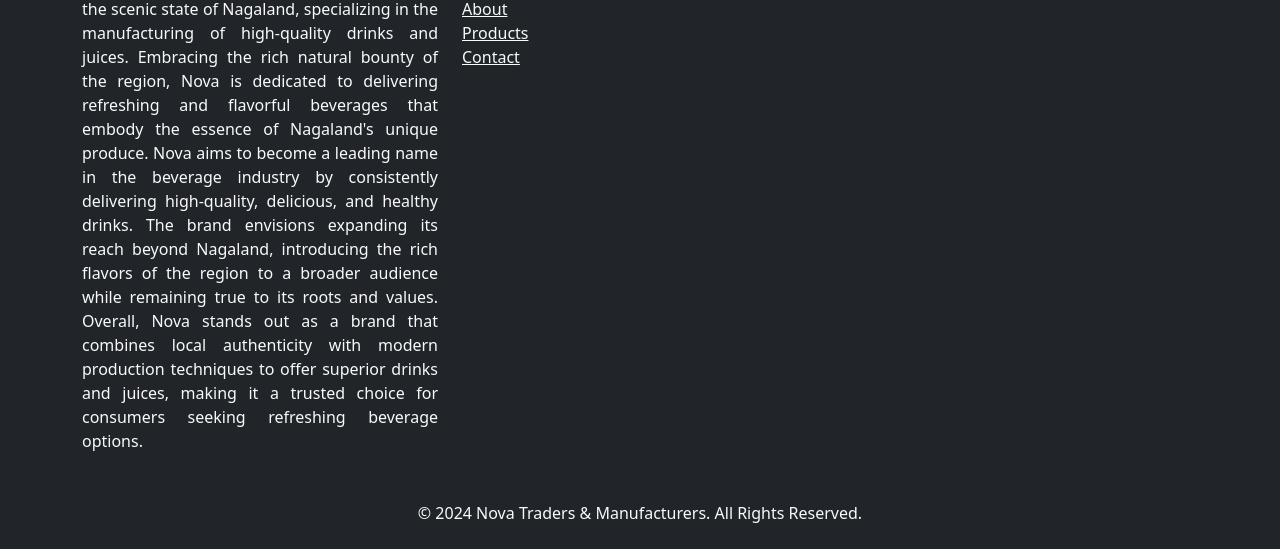
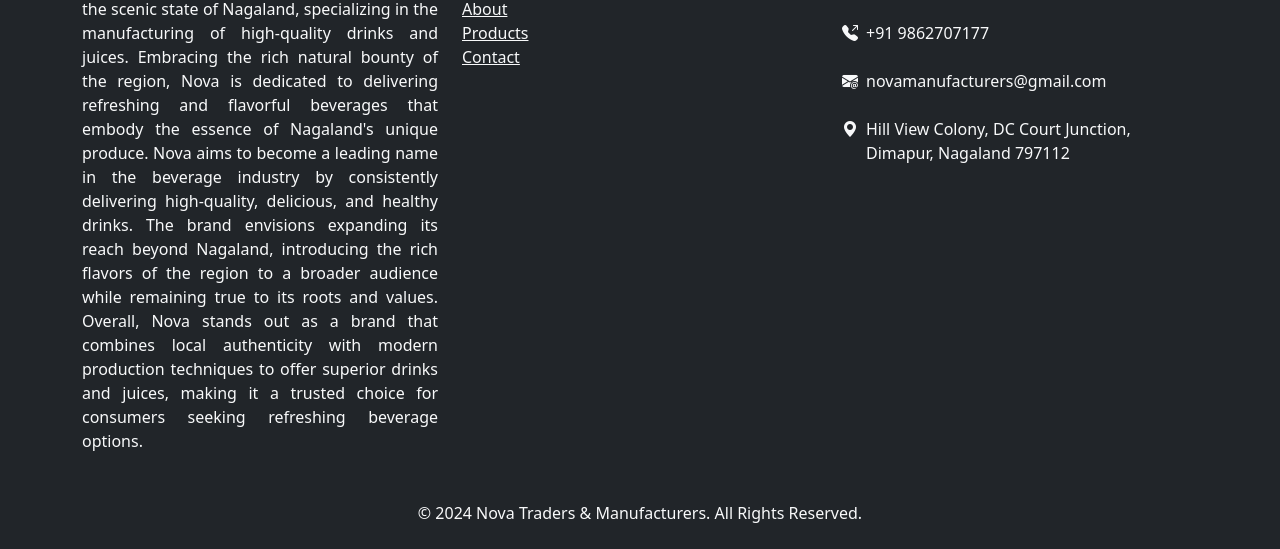
Before and after one commit to dasdaadas/nova, a plain HTML site: page mobile.html in a window 1280 px wide. Shown: the part 5484-6033 px from the top of the page. Drawn offline with nearby package versions, Linux system fonts and the light colour scheme.

Commit message:
added address

```diff
--- a/mobile.html
+++ b/mobile.html
@@ -611,6 +611,18 @@
           <a href="https://instagram.com/gingernova2024" class="text-light me-3" target="_blank"><i class="bi bi-instagram"></i></a>
           <a href="#" class="text-light"><i class="bi bi-linkedin"></i></a>
         </div>
+        <div class="d-flex justify-content-start mt-4">
+          <i class="bi bi-telephone-outbound-fill me-2"></i>
+          <p>+91 9862707177</p>
+        </div>
+        <div class="d-flex justify-content-start mt-2">
+          <i class="bi bi-envelope-at-fill me-2"></i>
+          <p>novamanufacturers@gmail.com</p>
+        </div>
+        <div class="d-flex justify-content-start mt-2">
+          <i class="bi bi-geo-alt-fill me-2"></i>
+          <p>Hill View Colony, DC Court Junction, Dimapur, Nagaland 797112</p>
+        </div>
       </div>
     </div>
     <div class="text-center mt-3">
```
Also changed, not shown: index.html (+5 -0 lines).
